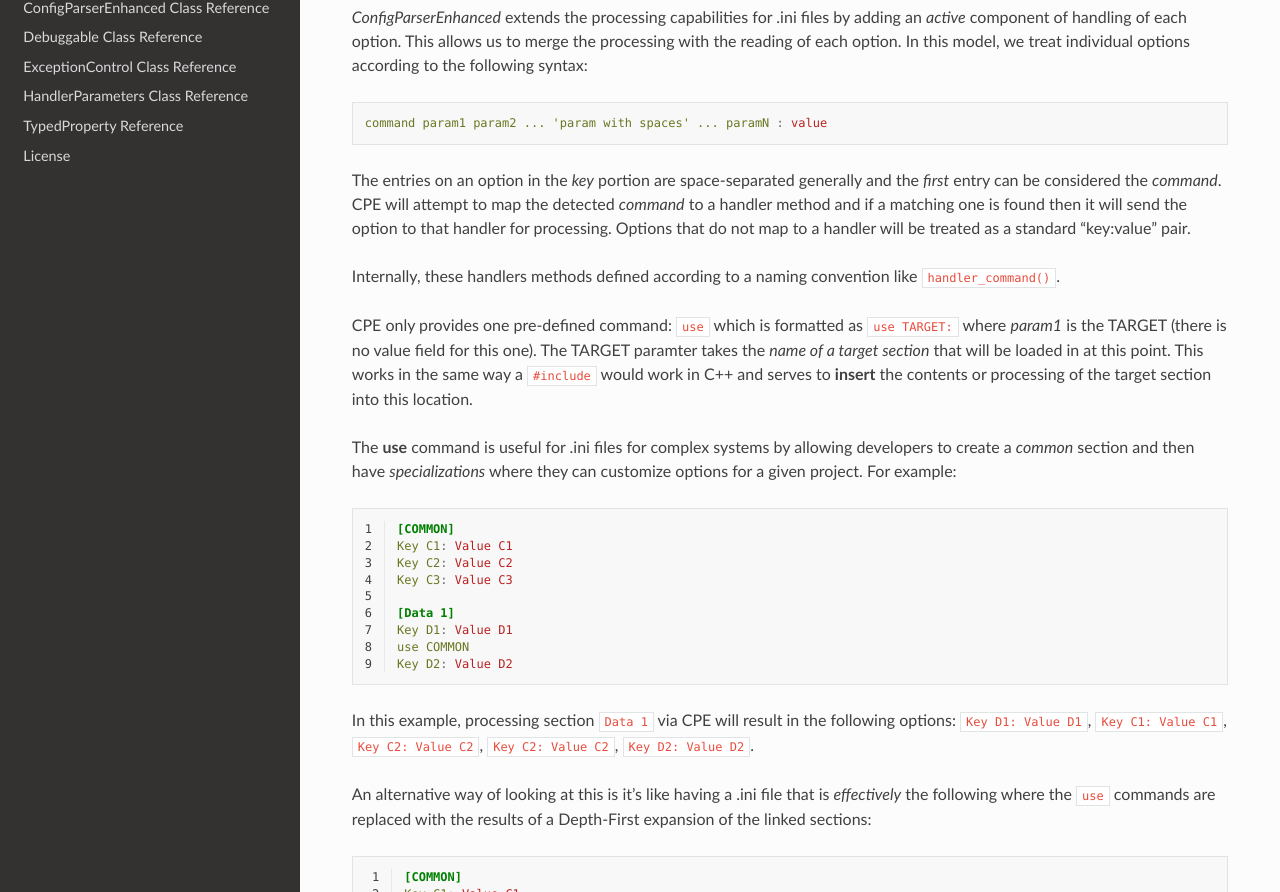
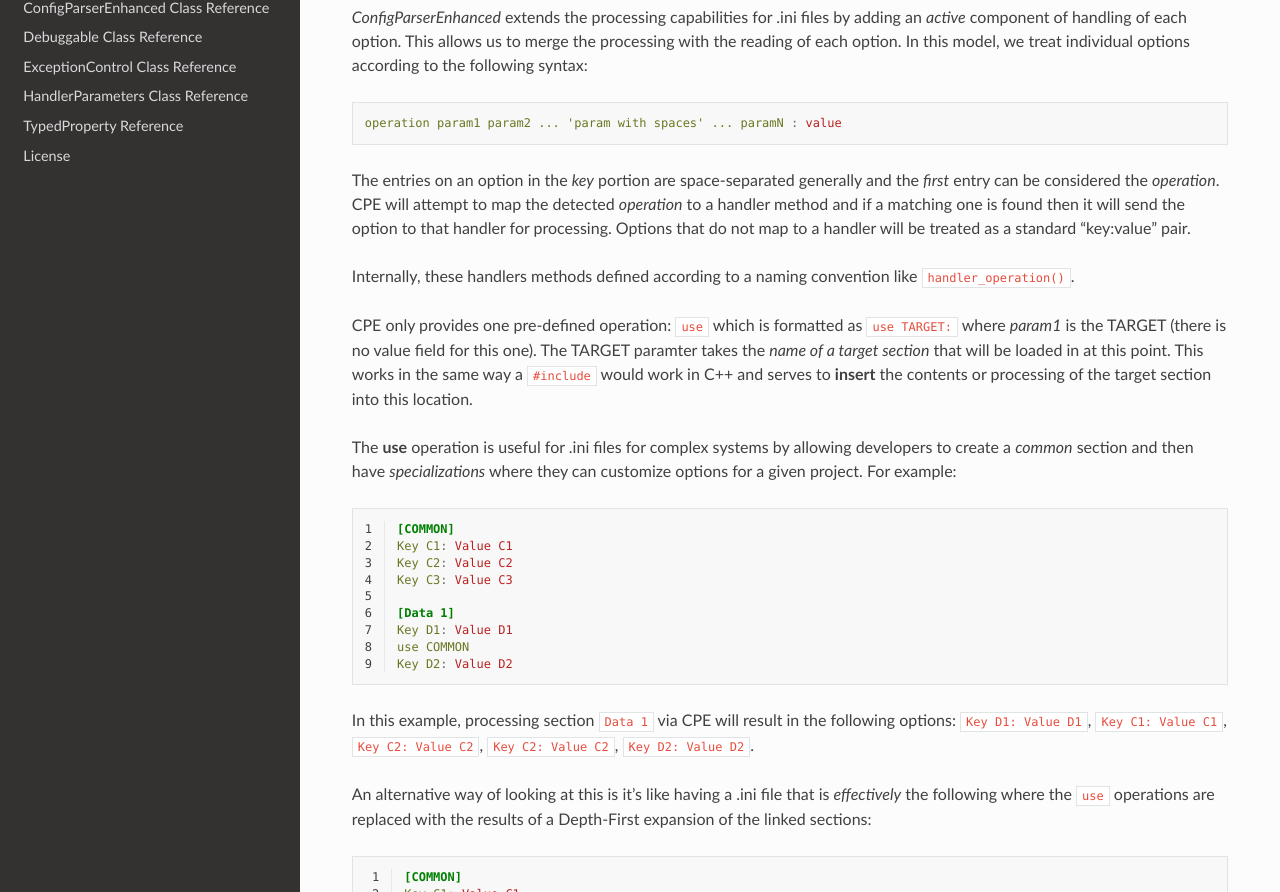
Before and after one commit to sandialabs/ConfigParserEnhanced, a Sphinx documentation site: the page built from doc/source/index.rst, in a window 1280 px wide and 1400 px high, scrolled down 824 px. Shown: the part 144-1036 px from the top of the window. Built offline with Sphinx 7.4.7 and the Read the Docs theme 2.0.0, drawn with Linux system fonts in a browser that asks for light colours.

Commit message:
DOC: Update documentation for consistency

```diff
--- a/doc/source/index.rst
+++ b/doc/source/index.rst
@@ -56,24 +56,24 @@ the following syntax:
 
 .. code-block:: ini
 
-    command param1 param2 ... 'param with spaces' ... paramN : value
+    operation param1 param2 ... 'param with spaces' ... paramN : value
 
 The entries on an option in the *key* portion are space-separated generally and the
-*first* entry can be considered the *command*. CPE will attempt to map the detected
-*command* to a handler method and if a matching one is found then it will send the
+*first* entry can be considered the *operation*. CPE will attempt to map the detected
+*operation* to a handler method and if a matching one is found then it will send the
 option to that handler for processing. Options that do not map to a handler will be
 treated as a standard "key:value" pair.
 
 Internally, these handlers methods defined according to a naming convention like
-``handler_command()``.
+``handler_operation()``.
 
-CPE only provides one pre-defined command: ``use`` which is formatted as ``use TARGET:``
+CPE only provides one pre-defined operation: ``use`` which is formatted as ``use TARGET:``
 where *param1* is the TARGET (there is no value field for this one).  The TARGET paramter
 takes the *name of a target section* that will be loaded in at this point. This works
 in the same way a ``#include`` would work in C++ and serves to **insert** the contents or
 processing of the target section into this location.
 
-The **use** command is useful for .ini files for complex systems by allowing developers to
+The **use** operation is useful for .ini files for complex systems by allowing developers to
 create a *common* section and then have *specializations* where they can customize options
 for a given project. For example:
 
@@ -95,7 +95,7 @@ In this example, processing section ``Data 1`` via CPE will result in the follow
 ``Key D2: Value D2``.
 
 An alternative way of looking at this is it's like having a .ini file
-that is *effectively* the following where the ``use`` commands are replaced with the
+that is *effectively* the following where the ``use`` operations are replaced with the
 results of a Depth-First expansion of the linked sections:
 
 .. code-block:: ini
```
